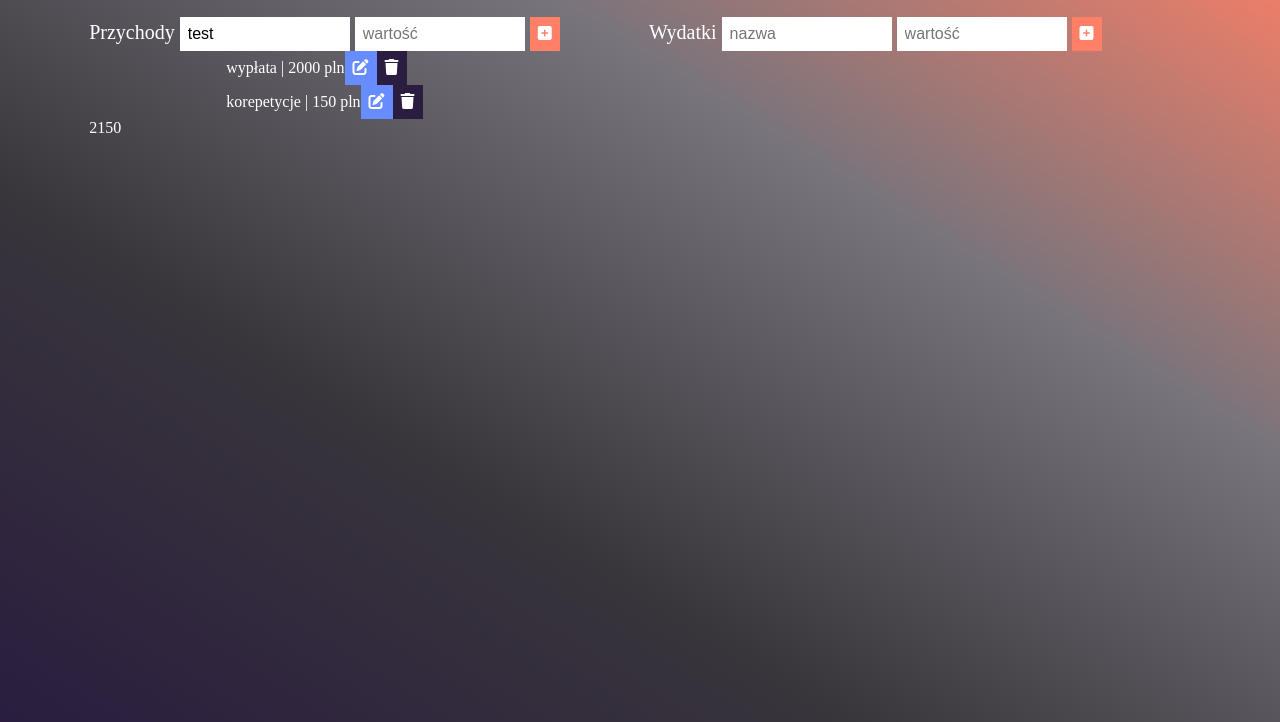
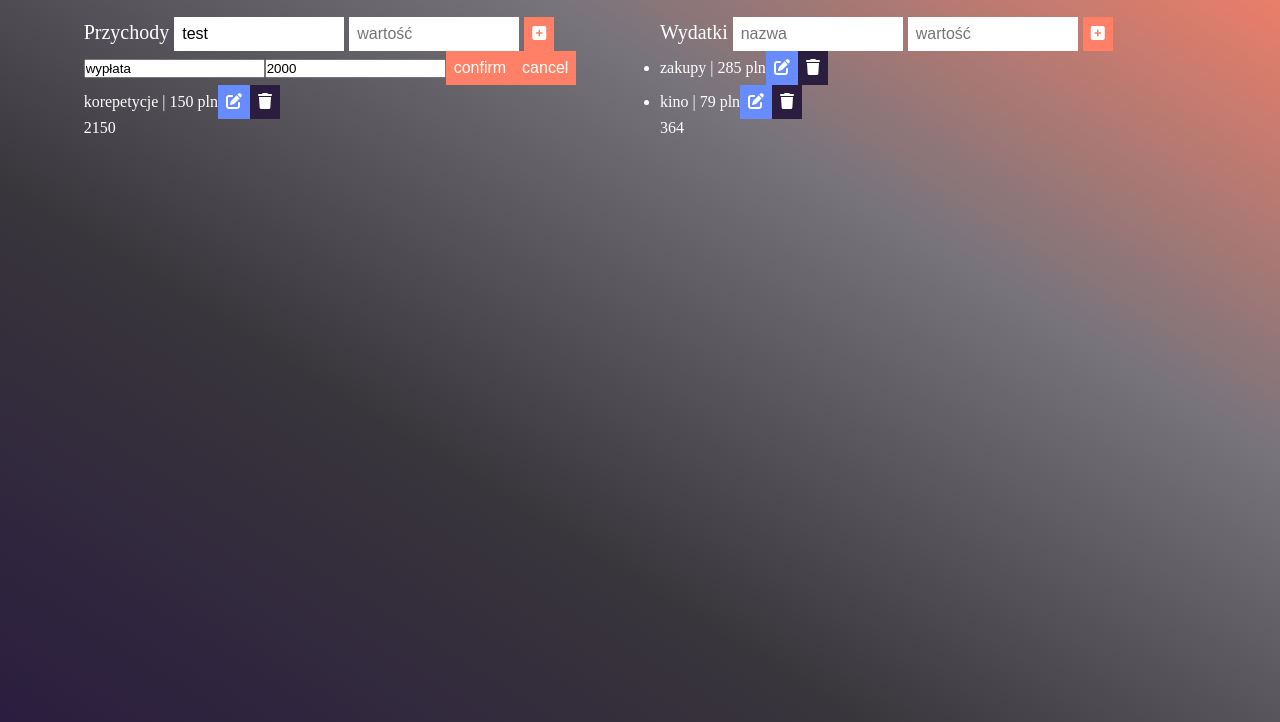
Before and after one commit to Patrycja-dz/budget-planner, a website: page index.html in a window 1280 px wide. Both pictures are taken after a click on the button 360 px from the left and 146 px from the top of the page. Shown: the part 78-800 px from the top of the page. Drawn offline with nearby package versions, Linux system fonts and the light colour scheme.

Commit message:
render expenses added

```diff
--- a/index.html
+++ b/index.html
@@ -35,7 +35,7 @@
             </div>
             <p class="incomes-total"></p>
         </form>
-        <form name="form">
+        <form id="addExpenseForm" name="form">
             <label>Wydatki
                 <input type="text" class="expense-input input" placeholder="nazwa" name="name">
                 <input type="number" class="expense-amount input" placeholder="wartość" name="amount">
@@ -44,13 +44,13 @@
                 <i class="fas fa-plus-square"></i>
             </button>
 
-            <div class="expense-container">
-                <ul class="expense-list list">
+            <div class="expenses-container">
+                <ul class="expenses-list list">
 
                 </ul>
 
             </div>
-            <p class="expense-total"></p>
+            <p class="expenses-total"></p>
         </form>
         <h2 class="balance"></h2>
     </main>
--- a/main.js
+++ b/main.js
@@ -9,13 +9,18 @@ const incomeContainer = qs(".incomes-container");
 const incomesTotalDOM = qs(".incomes-total");
 const addIncomeForm = qs("#addIncomeForm");
 
+
+const expenseContainer = qs(".expenses-container");
+const expensesTotalDOM = qs(".expenses-total");
+const addExpenseForm = qs('#addExpenseForm')
+
 const balanceText = qs(".balance");
 
 const newId = () => uuid.v4();
 
 const incomesDOM = qs(".incomes-list");
-let incomes = [
-  {
+
+let incomes = [{
     id: newId(),
     name: "wypłata",
     amount: 2000,
@@ -28,13 +33,26 @@ let incomes = [
 ];
 
 const expensesDOM = qs(".expenses-list");
-let expenses = [];
+let expenses = [{
+  id: newId(),
+  name: "zakupy",
+  amount: 285,
+},
+{
+  id: newId(),
+  name: "kino",
+  amount: 79,
+}];
 
 //przychody
 
 const renderIncomes = () => {
   incomesDOM.innerHTML = "";
-  incomes.forEach(({ id, name, amount }) => {
+  incomes.forEach(({
+    id,
+    name,
+    amount
+  }) => {
     const li = ce("li");
     li.textContent = `${name} | ${amount} pln`;
 
@@ -42,6 +60,34 @@ const renderIncomes = () => {
     editButton.innerHTML = `<i class="fa-solid fa-pen-to-square"></i>`;
     editButton.classList.add("edit-btn");
     editButton.setAttribute("type", "button");
+
+    editButton.addEventListener("click", () => {
+      li.textContent = "";
+      console.log(li);
+      const inputName = ce('input');
+      const inputAmount = ce('input');
+
+      const confirmBtn = ce('button');
+      confirmBtn.textContent = "confirm"
+
+
+      const rejectBtn = ce('button');
+      rejectBtn.textContent = "cancel";
+
+
+      inputName.setAttribute('id', newId());
+      inputAmount.setAttribute('id', newId());
+
+      inputName.value = name;
+      inputAmount.value = Number(amount);
+
+      li.appendChild(inputName);
+      li.appendChild(inputAmount);
+      li.appendChild(confirmBtn);
+      li.appendChild(rejectBtn);
+
+      confirmBtn.addEventListener("click", confirm(nameId, amountId));
+    })
 
     const deleteButton = ce("button");
     deleteButton.innerHTML = `<i class="fa-solid fa-trash"></i>`;
@@ -58,22 +104,104 @@ const renderIncomes = () => {
     incomesDOM.appendChild(li);
   });
 };
+//wydatki
+const renderExpenses = () => {
+  expensesDOM.innerHTML = "";
+  expenses.forEach(({
+    id,
+    name,
+    amount
+  }) => {
+    const li = ce("li");
+    li.textContent = `${name} | ${amount} pln`;
+
+    const editButton = ce("button");
+    editButton.innerHTML = `<i class="fa-solid fa-pen-to-square"></i>`;
+    editButton.classList.add("edit-btn");
+    editButton.setAttribute("type", "button");
+
+    editButton.addEventListener("click", () => {
+      li.textContent = "";
+      console.log(li);
+      const inputName = ce('input');
+      const inputAmount = ce('input');
+
+      const confirmBtn = ce('button');
+      confirmBtn.textContent = "confirm"
+
+
+      const rejectBtn = ce('button');
+      rejectBtn.textContent = "cancel";
+
+
+      inputName.setAttribute('id', newId());
+      inputAmount.setAttribute('id', newId());
+
+      inputName.value = name;
+      inputAmount.value = Number(amount);
+
+      li.appendChild(inputName);
+      li.appendChild(inputAmount);
+      li.appendChild(confirmBtn);
+      li.appendChild(rejectBtn);
+
+      // confirmBtn.addEventListener("click", confirm(nameId, amountId));
+    })
+
+    const deleteButton = ce("button");
+    deleteButton.innerHTML = `<i class="fa-solid fa-trash"></i>`;
+    deleteButton.classList.add("trash-btn");
+    deleteButton.setAttribute("type", "button");
+
+    deleteButton.addEventListener("click", () => {
+      removeExpense(id);
+      sumExpenses();
+    });
+
+    li.appendChild(editButton);
+    li.appendChild(deleteButton);
+    expensesDOM.appendChild(li);
+  });
+};
+// const confirm = (nameId, amountId) => {
+
+// }
 const removeIncome = (id) => {
   incomes = incomes.filter((item) => item.id !== id);
   renderIncomes();
 };
 
+const removeExpense = (id)=>{
+  expenses = expenses.filter((item)=> item.id !==id);
+  renderExpenses()
+}
+
 const sumIncomes = () => {
   incomesTotalDOM.textContent = incomes.reduce(
-    (acc, { amount }) => acc + amount,
+    (acc, {
+      amount
+    }) => acc + amount,
     0
   );
 };
 
+const sumExpenses = () => {
+  expensesTotalDOM.textContent = expenses.reduce(
+    (acc, {
+      amount
+    }) => acc + amount,
+    0
+  );
+};
+
+
 const addIncome = (e) => {
   e.preventDefault();
 
-  const { name, amount } = e.currentTarget.elements;
+  const {
+    name,
+    amount
+  } = e.currentTarget.elements;
 
   const newIncome = {
     id: newId(),
@@ -85,7 +213,29 @@ const addIncome = (e) => {
   renderIncomes();
   sumIncomes();
 };
+
+const addExpense = (e) => {
+  e.preventDefault();
+
+  const {
+    name,
+    amount
+  } = e.currentTarget.elements;
+
+  const newExpense = {
+    id: newId(),
+    name: name.value,
+    amount: Number(amount.value),
+  };
+
+  expenses = [...expenses, newExpense];
+  renderExpenses();
+  sumExpenses();
+};
 addIncomeForm.addEventListener("submit", addIncome);
+addExpenseForm.addEventListener("submit", addExpense)
 
 sumIncomes();
+sumExpenses();
 renderIncomes();
+renderExpenses();
```
